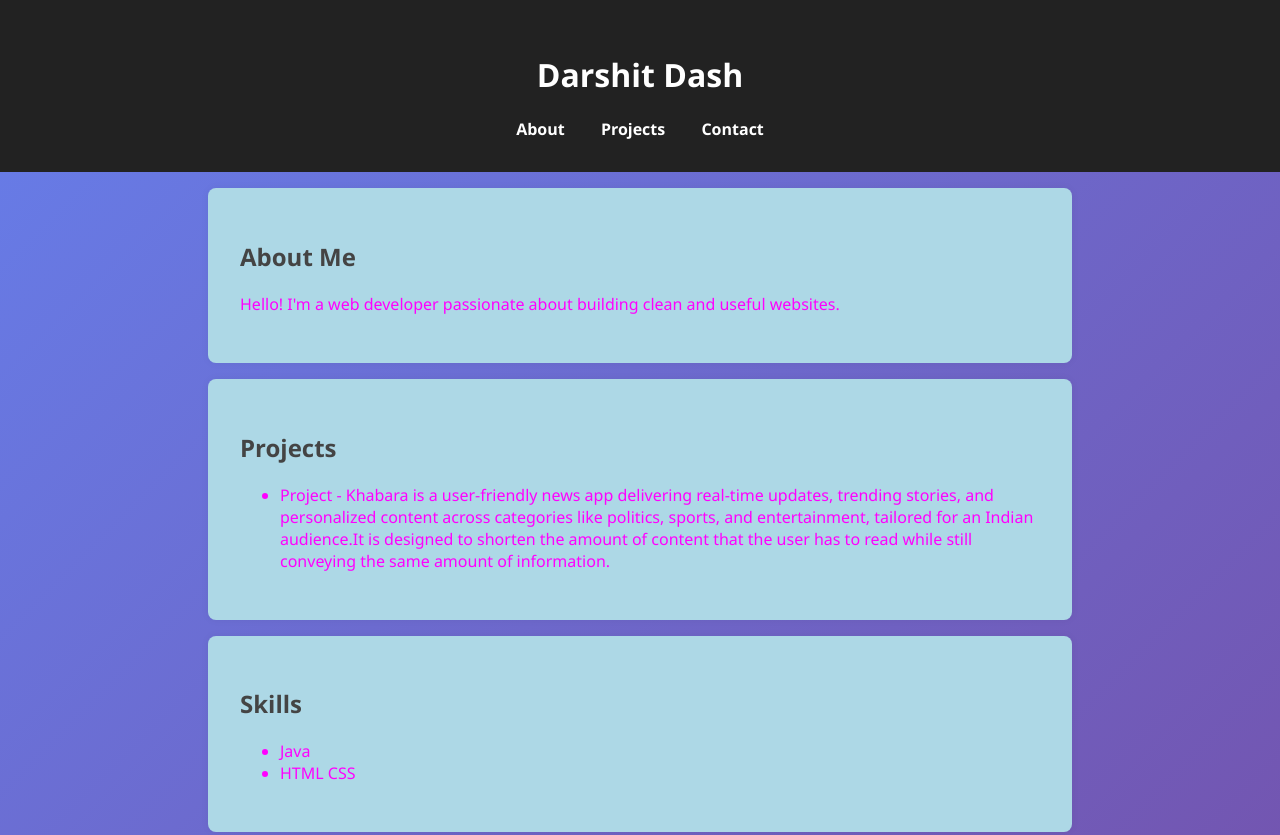
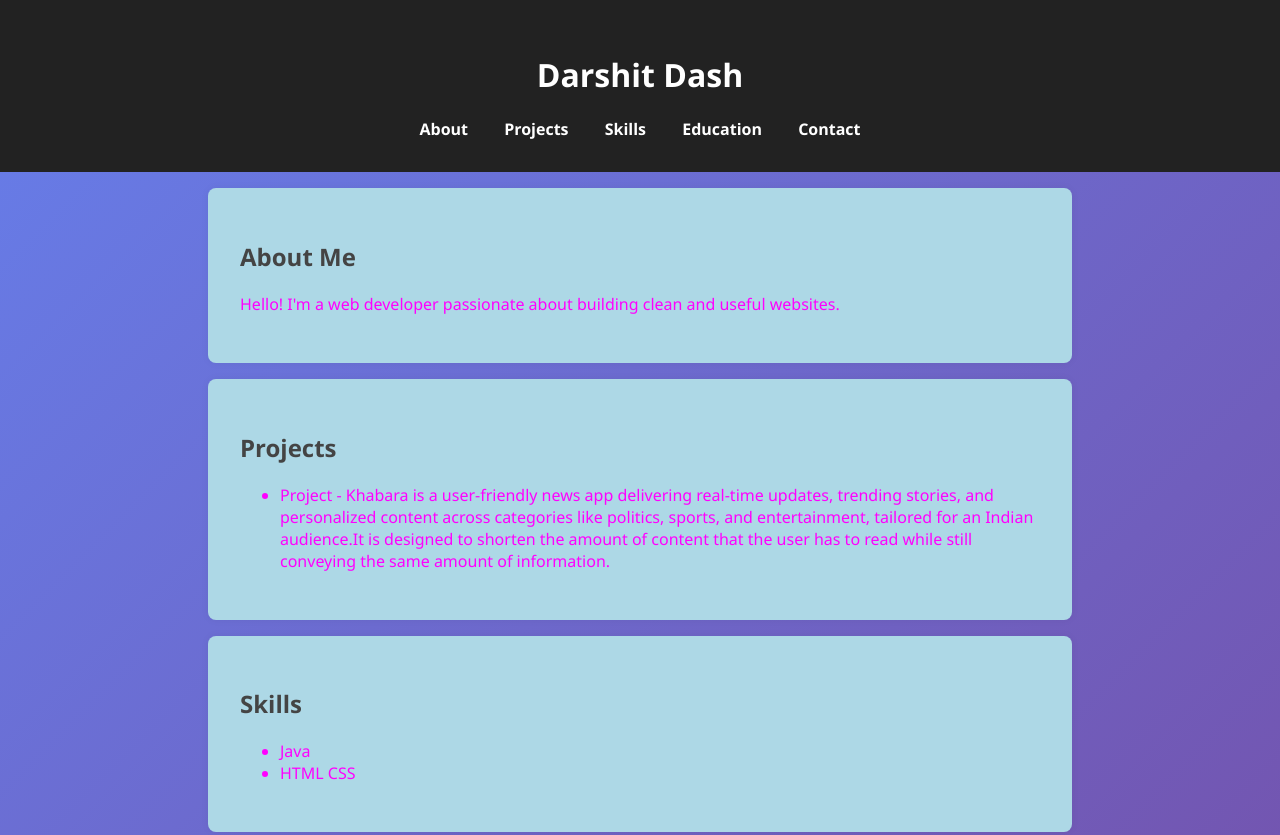
Before and after one commit to Souta-Munakata/Distal, a plain HTML site: page index.html in a window 1280 px wide. Shown: the top 835 px of the page. Drawn offline with Linux system fonts and the light colour scheme.

Commit message:
Update index.html

```diff
--- a/index.html
+++ b/index.html
@@ -15,6 +15,8 @@
     <nav>
       <a href="#about">About</a>
       <a href="#projects">Projects</a>
+      <a href="#skills">Skills</a>
+      <a href="#education">Education</a>
       <a href="#contact">Contact</a>
     </nav>
   </header>
```
